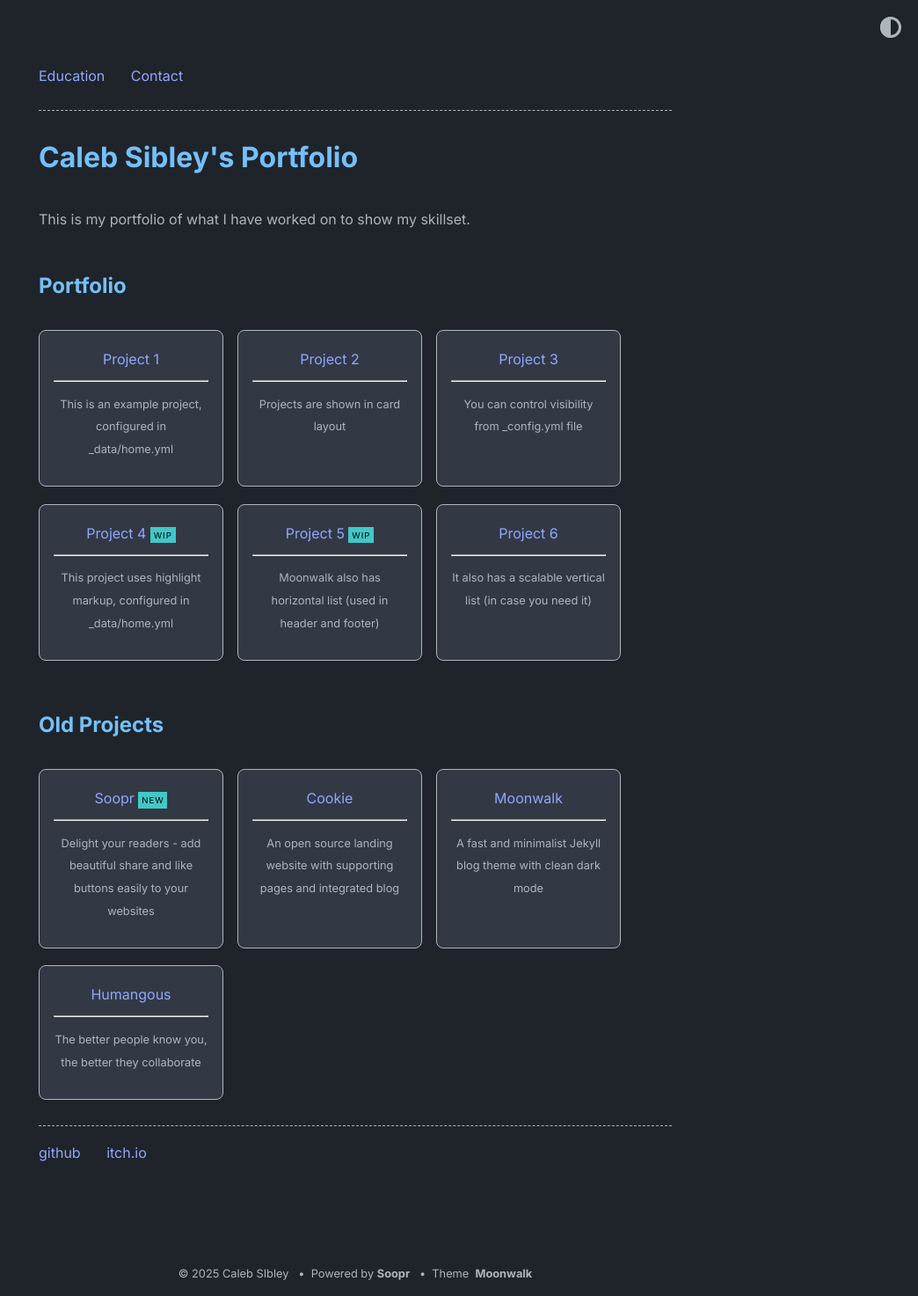
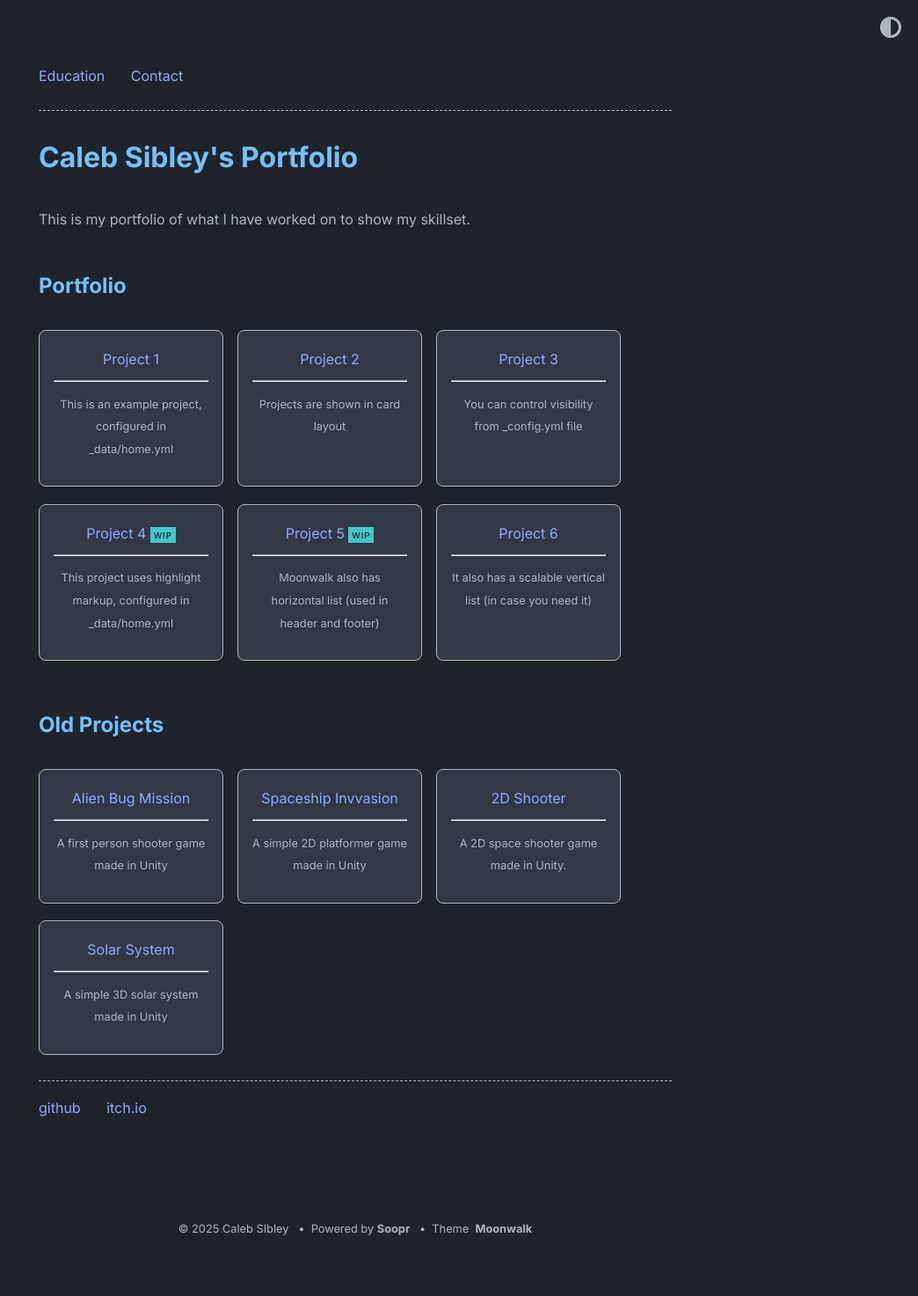
Before and after one commit to toastie-Sib/toastie-Sib.github.io, a Jekyll site: the page built from index.md, in a window 1280 px wide. Shown: the whole page at 88% size, without its empty margins (236-1280 px from the left). Built offline with Jekyll 4.4.1, drawn with Linux system fonts in a browser that asks for light colours; after the commit the page ends 1422 px from its top, so only the background shows below that.

Commit message:
Added in my own old projects

```diff
--- a/_data/home.yml
+++ b/_data/home.yml
@@ -36,22 +36,22 @@ project_entries:
     desc: It also has a scalable vertical list (in case you need it)
 
 old_project_entries:
-  - title: Soopr
-    url: https://www.soopr.co
-    desc: Delight your readers - add beautiful share and like buttons easily to your websites
-    highlight: NEW
+  - title: Alien Bug Mission
+    url: https://toastie-sibley.itch.io/alien-bug-mission
+    desc: A first person shooter game made in Unity
+    #highlight: NEW
 
-  - title: Cookie
-    url: https://github.com/abhinavs/cookie
-    desc: An open source landing website with supporting pages and integrated blog
+  - title: Spaceship Invvasion
+    url: https://toastie-sibley.itch.io/spaceship-invasion
+    desc: A simple 2D platformer game made in Unity
 
-  - title: Moonwalk
-    url: https://github.com/abhinavs/moonwalk
-    desc: A fast and minimalist Jekyll blog theme with clean dark mode
+  - title: 2D Shooter
+    url: https://toastie-sibley.itch.io/2d-shooter
+    desc: A 2D space shooter game made in Unity.
 
-  - title: Humangous
-    url: https://www.humangous.co
-    desc: The better people know you, the better they collaborate
+  - title: Solar System
+    url: https://toastie-sibley.itch.io/solar-system
+    desc: A simple 3D solar system made in Unity
 
 footer_entries:
   #- title: abhinav's homepage
```
